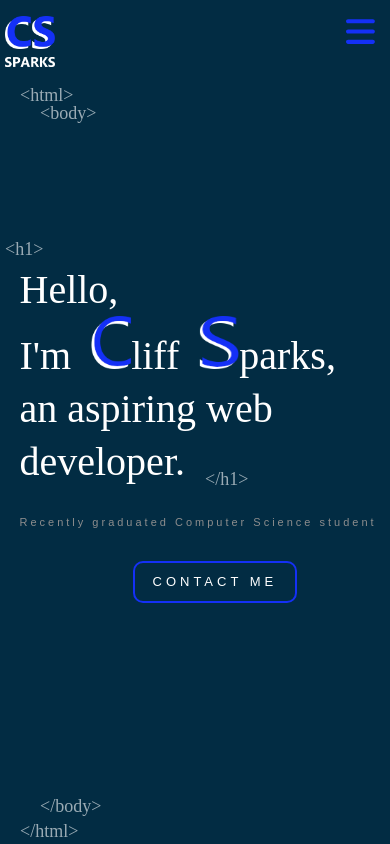
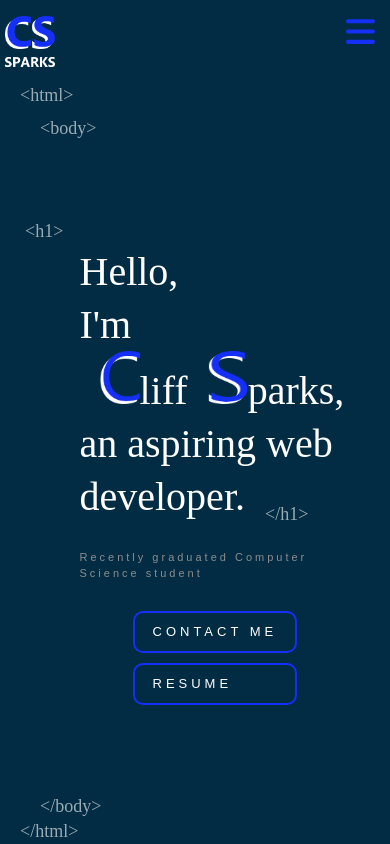
Before and after one commit to csparks78/sparks3d_portfolio, a React (Create React App) app: page / in a window 390 px wide. Built offline with nearby package versions, Linux system fonts and the light colour scheme.

Commit message:
added code

```diff
--- a/package.json
+++ b/package.json
@@ -18,6 +18,7 @@
     "react-dom": "^18.2.0",
     "react-leaflet": "^4.2.0",
     "react-loaders": "^3.0.1",
+    "react-pdf": "^6.2.2",
     "react-router-dom": "^6.6.2",
     "react-scripts": "^5.0.1",
     "sass": "^1.57.1",
--- a/src/App.js
+++ b/src/App.js
@@ -1,6 +1,8 @@
 import { Route, Routes } from 'react-router-dom'
 import Layout from './components/Layout'
 import Home from './components/Home'
+import Contact from './components/Contact'
+import Resume from './components/Resume'
 import './App.scss';
 
 function App() {
@@ -9,10 +11,12 @@ function App() {
       <Routes>
         <Route path="/" element={<Layout />}>
           <Route index element={<Home />} />
+          <Route path="/contact" element={<Contact />} />
+          <Route path="/resume" element={<Resume />} />
         </Route>
       </Routes>
     </>
-  );
+  )
 }
 
 export default App;
--- a/src/components/Home/index.js
+++ b/src/components/Home/index.js
@@ -24,7 +24,8 @@ const Home = () => {
                     an aspiring web developer.
                 </h1>
                 <h2> Recently graduated Computer Science student</h2>
-                <Link to="/contact" className='flat-button'>CONTACT ME</Link>
+                <Link to="/contact" className='flat-button-contact'>CONTACT ME</Link>
+                <Link to="/resume" className='flat-button-resume'>RESUME</Link>
             </div>
         </div>
 
--- a/src/components/Home/index.scss
+++ b/src/components/Home/index.scss
@@ -1,16 +1,24 @@
 .home-page {
     .text-zone {
-        position  : absolute;
-        left      : 25%;
-        top       : 50%;
-        transform : translateY(-50%);
-        width     : 50%;
+        position: absolute;
+        left: 25%;
+        top: 50%;
+        transform: translateY(-50%);
+        width: 50%;
         max-height: 90%;
     }
-    .cliffSparks{
+
+    .top-html {
+        position: absolute;
+        margin-left: 10%;
+        position: initial;
+    }
+
+    .cliffSparks {
         display: inline-block;
 
     }
+
     .cliffSparks,
     .cliff,
     .sparks {
@@ -18,111 +26,156 @@
     }
 
     h1 {
-        color      : #fff;
-        font-size  : 40px;
+        color: #fff;
+        font-size: 40px;
         line-height: 53px;
-        margin     : 40;
+        margin: 40;
         font-family: 'Coolvetica';
         font-weight: 400;
 
 
         &::before {
-            content    : '<h1>';
+            content: '<h1>';
             font-family: 'La Belle Aurore', cursive;
-            color      : #ffffff;
-            font-size  : 18px;
-            position   : absolute;
-            margin-top : -40px;
-            left       : -15px;
-            opacity    : 0.6;
+            color: #ffffff;
+            font-size: 18px;
+            position: absolute;
+            margin-top: -40px;
+            left: -15px;
+            opacity: 0.6;
         }
 
         &::after {
-            content    : '</h1>';
+            content: '</h1>';
             font-family: 'La Belle Aurore', cursive;
-            color      : #ffffff;
-            font-size  : 18px;
-            position   : absolute;
-            margin-top : 18px;
+            color: #ffffff;
+            font-size: 18px;
+            position: absolute;
+            margin-top: 18px;
             margin-left: 20px;
-            animation  : fadeIn 1s 1.7s backwards;
-            opacity    : 0.6;
+            animation: fadeIn 1s 1.7s backwards;
+            opacity: 0.6;
         }
 
         img {
-            margin-left    : 20px;
-            opacity        : 0;
-            width          : 40px;
-            height         : auto;
-            animation      : rotateIn 1s linear both;
+            margin-left: 20px;
+            opacity: 0;
+            width: 40px;
+            height: auto;
+            animation: rotateIn 1s linear both;
             animation-delay: 1.4s;
 
 
         }
-        .S{
+
+        .S {
             height: 53.33px;
         }
     }
 
     h2 {
-        color         : #8d8d8d;
-        margin-top    : 20px;
-        font-weight   : 400;
-        font-size     : 11px;
-        font-family   : sans-serif;
+        color: #8d8d8d;
+        margin-top: 20px;
+        font-weight: 400;
+        font-size: 11px;
+        font-family: sans-serif;
         letter-spacing: 3px;
-        animation     : fadeIn 1s 1.8s backwards;
+        animation: fadeIn 1s 1.8s backwards;
     }
 
-    .flat-button {
-        color          : #ffffff;
-        font-size      : 13px;
-        font-weight    : 400;
-        letter-spacing : 4px;
-        font-family    : sans-serif;
+    .flat-button-contact {
+        color: #ffffff;
+        font-size: 13px;
+        font-weight: 400;
+        letter-spacing: 4px;
+        font-family: sans-serif;
         text-decoration: none;
-        padding        : 10px 18px;
-        border         : 2px solid #1430f6;
-        margin-top     : 25px;
-        float          : left;
-        animation      : fadeInAnimation 1s 1.8s backwards;
-        white-space    : nowrap;
-        border-radius  : 10px;
+        padding: 10px 18px;
+        border: 2px solid #1430f6;
+        margin: 25px 0px;
+        float: left;
+        animation: fadeInAnimation 1s 1.8s backwards;
+        white-space: nowrap;
+        border-radius: 10px;
 
         &:hover {
             background: #1430f6;
-            color     : rgb(255, 255, 255);
+            color: rgb(255, 255, 255);
+        }
+    }
+
+    .flat-button-resume {
+        color: #ffffff;
+        font-size: 13px;
+        font-weight: 400;
+        letter-spacing: 4px;
+        font-family: sans-serif;
+        text-decoration: none;
+        padding: 10px 18px;
+        margin: 25px 15px 25px 25px;
+        border: 2px solid #1430f6;
+
+        float: left;
+        animation: fadeInAnimation 1s 1.8s backwards;
+        white-space: nowrap;
+        border-radius: 10px;
+
+        &:hover {
+            background: #1430f6;
+            color: rgb(255, 255, 255);
         }
     }
 }
 
 @media screen and (max-width: 800px) {
+
     // .tags,
     // .home-page h1:before,
     // .home-page h1:after {
     //     display: none;
     // }
-    h1:before{
-        padding-left: 20px;
+    .text-zone {
+        position: absolute;
+        // left      : 25%;
+        //top       : 50%;
+        // transform : translateY(-50%);
+        // width     : 50%;
+        // max-height: 90%;
+
+    }
+
+    h1:before {
+        padding-left: 40px;
         left: 25%
     }
-    h1{
+
+    h1 {
         padding-top: 50px;
     }
+
     .home-page .text-zone {
         position: initial;
         width: 100%;
         transform: none;
         margin-left: 5%;
-        padding-top: 20%;
+        padding-top: 10%;
         box-sizing: border-box;
+        padding: 60px;
     }
-      .home-page .flat-button {
+
+    .home-page .flat-button-contact {
         float: none;
         display: block;
         margin: 30px auto 0 auto;
         width: 124px;
     }
+    .home-page .flat-button-resume {
+        float: none;
+        display: block;
+        margin: 10px auto 0 auto;
+        width: 124px;
+    }
+
     .logo-container {
         position: relative;
         width: 100px;
@@ -142,4 +195,8 @@
         left: 0;
         margin: auto;
     }
+
+    .top-tags {
+        margin-top: 15px;
     }
+}
--- a/src/components/Layout/index.scss
+++ b/src/components/Layout/index.scss
@@ -20,8 +20,8 @@
 }
 
 .top-html {
-  margin-left: 10%;
   position   : initial;
+   margin-left: 8%;
 }
 
 .bottom-tag-html {
@@ -123,6 +123,7 @@
 }
 
 @media screen and (max-width: 800px) {
+
   .page {
     position: initial;
   }
@@ -135,10 +136,13 @@
     left: 40px;
   }
 
+
   .top-html {
+
+    position   : initial;
     margin-left: 20px;
     top        : 15%;
-    position   : initial;
+
   }
 
   .container {
--- /dev/null
+++ b/src/components/Resume/index.js
@@ -0,0 +1,13 @@
+import React from 'react';
+import resume from './Sparks_resume3.png'
+import './index.scss'
+
+const Resume = () => {
+
+  return (
+    <div className="resume-wrapper">
+      <img className="resume" src={resume} alt="resume" />
+    </div>
+  )
+}
+export default Resume
--- /dev/null
+++ b/src/components/Resume/index.scss
@@ -0,0 +1,24 @@
+// .resume-wrapper {
+//     position: fixed;
+// margin-left: 200px;
+// width: 100%;
+// height: auto;
+// }
+
+// .resume {
+//     position: sticky;
+//     padding: 50px 100px;
+//     width: 50%;
+//     height: 100%;
+// }
+
+@media screen and (max-width: 800px) {
+    .resume {
+        // width: auto;
+        // height: auto;
+        position: absolute;
+        top: 0px;
+        left: 0px;
+        margin-top: 25%;
+    }
+}
```
Also changed, not shown: src/components/Contact/index.js (+105 -105 lines), src/components/Layout/index.js (+4 -4 lines), src/components/Resume/Sparks_resume3.png (added), 1 other file (tests, documents, lock files or other folders). Lines whose indentation alone changed are shown as unchanged.
